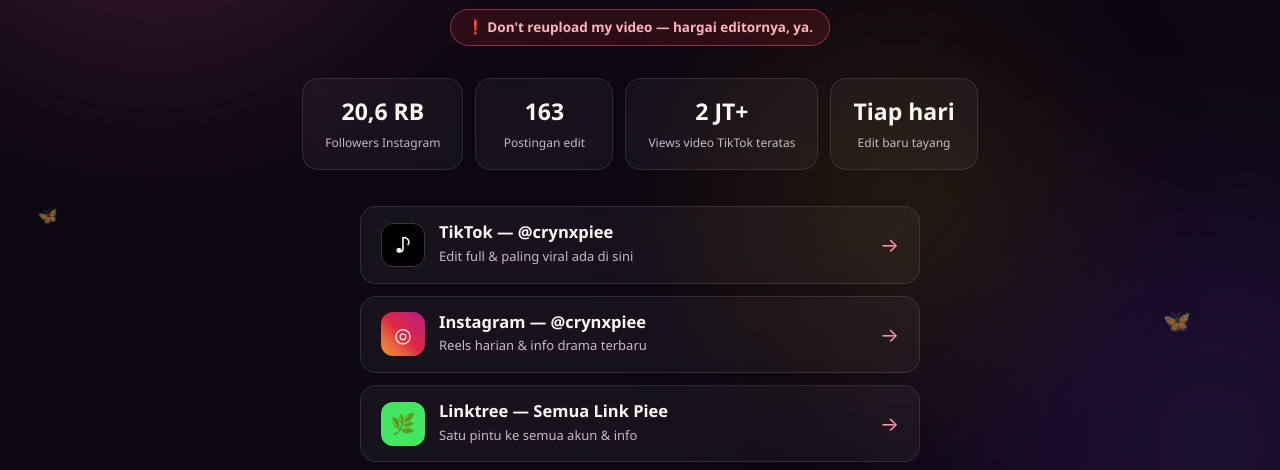
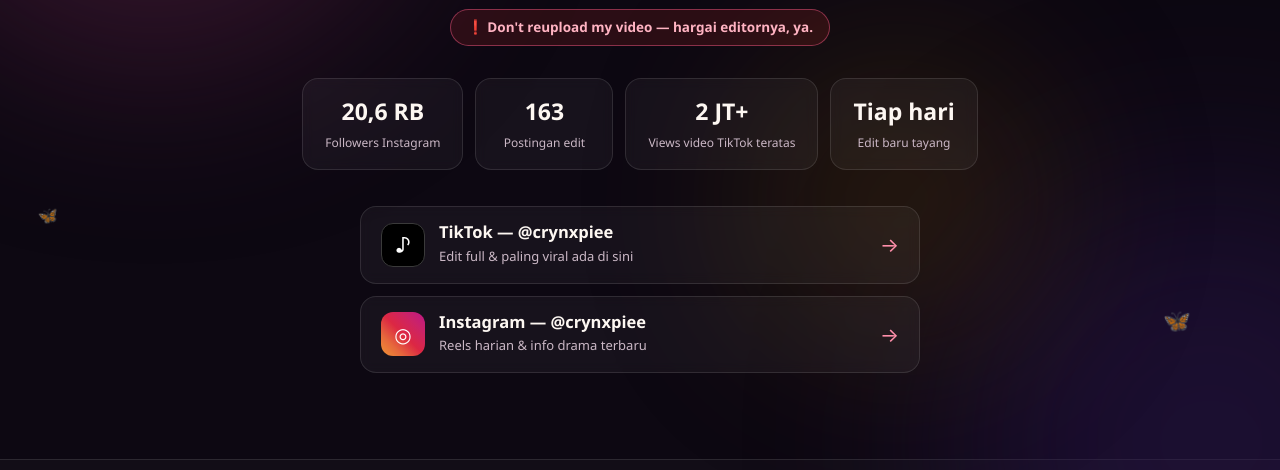
Before and after one commit to afzfdl-gif/index.html, a plain HTML site: page crynxpiee/index.html in a window 1280 px wide. Shown: the part 306-776 px from the top of the page. Drawn offline with Linux system fonts and the light colour scheme.

Commit message:
crynxpiee page: hapus tombol Linktree (perintah fazrul)

```diff
--- a/crynxpiee/index.html
+++ b/crynxpiee/index.html
@@ -4,7 +4,7 @@
 <meta charset="UTF-8">
 <meta name="viewport" content="width=device-width, initial-scale=1.0">
 <title>Piee 🦋 — @crynxpiee · Cdrama Edits</title>
-<meta name="description" content="Semua tentang Piee (@crynxpiee): editan Cdrama paling baper, info drama terbaru, nonton di mana, dan link resmi TikTok, Instagram & Linktree.">
+<meta name="description" content="Semua tentang Piee (@crynxpiee): editan Cdrama paling baper, info drama terbaru, nonton di mana, dan link resmi TikTok & Instagram.">
 <style>
   :root{
     --bg:#0d0812; --panel:rgba(255,255,255,.045); --line:rgba(255,255,255,.11);
@@ -129,7 +129,6 @@
     <div class="hub">
       <a class="tt" href="https://www.tiktok.com/@crynxpiee" target="_blank" rel="noopener"><span class="ic">♪</span><span><b>TikTok — @crynxpiee</b><small>Edit full &amp; paling viral ada di sini</small></span><span class="go">→</span></a>
       <a class="ig" href="https://www.instagram.com/crynxpiee" target="_blank" rel="noopener"><span class="ic">◎</span><span><b>Instagram — @crynxpiee</b><small>Reels harian &amp; info drama terbaru</small></span><span class="go">→</span></a>
-      <a class="lt" href="https://linktr.ee/crynxpiee" target="_blank" rel="noopener"><span class="ic">🌿</span><span><b>Linktree — Semua Link Piee</b><small>Satu pintu ke semua akun &amp; info</small></span><span class="go">→</span></a>
     </div>
   </div>
 </div>
```
